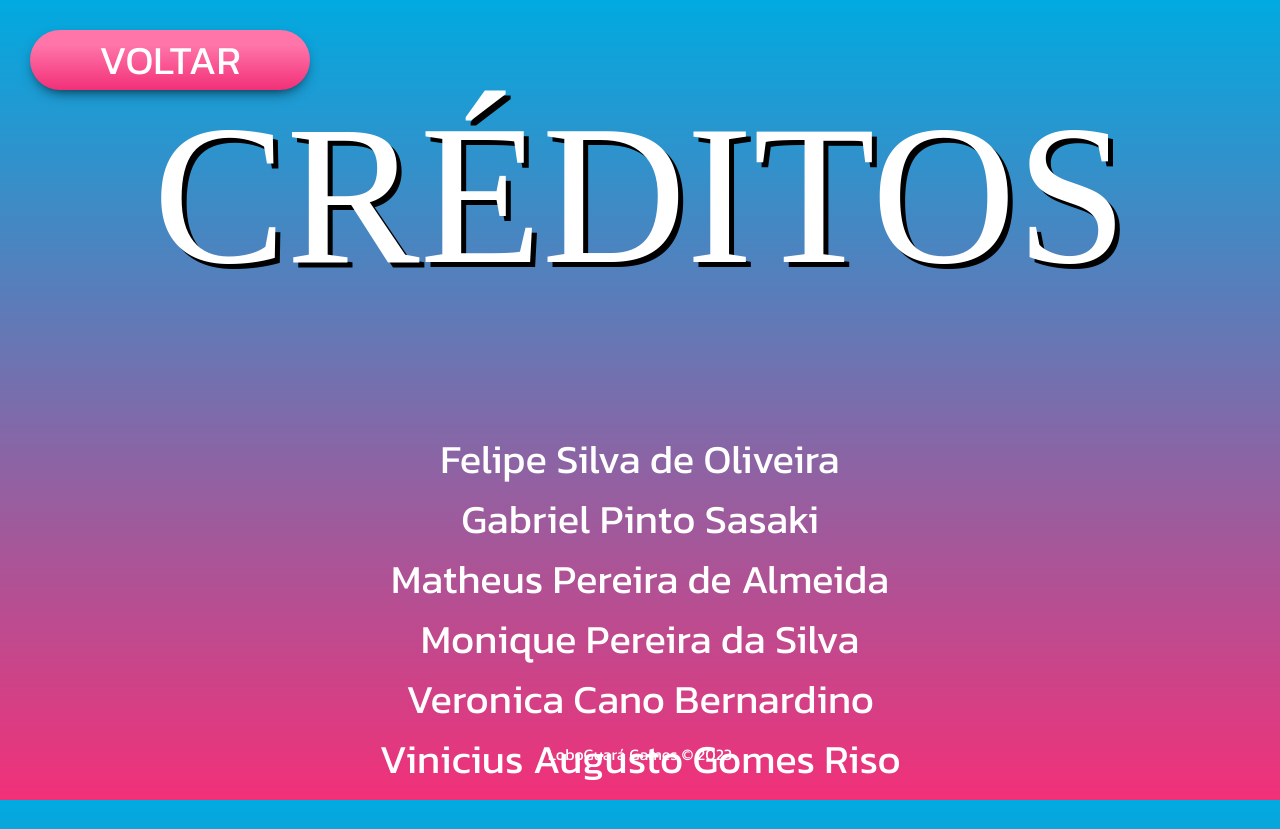
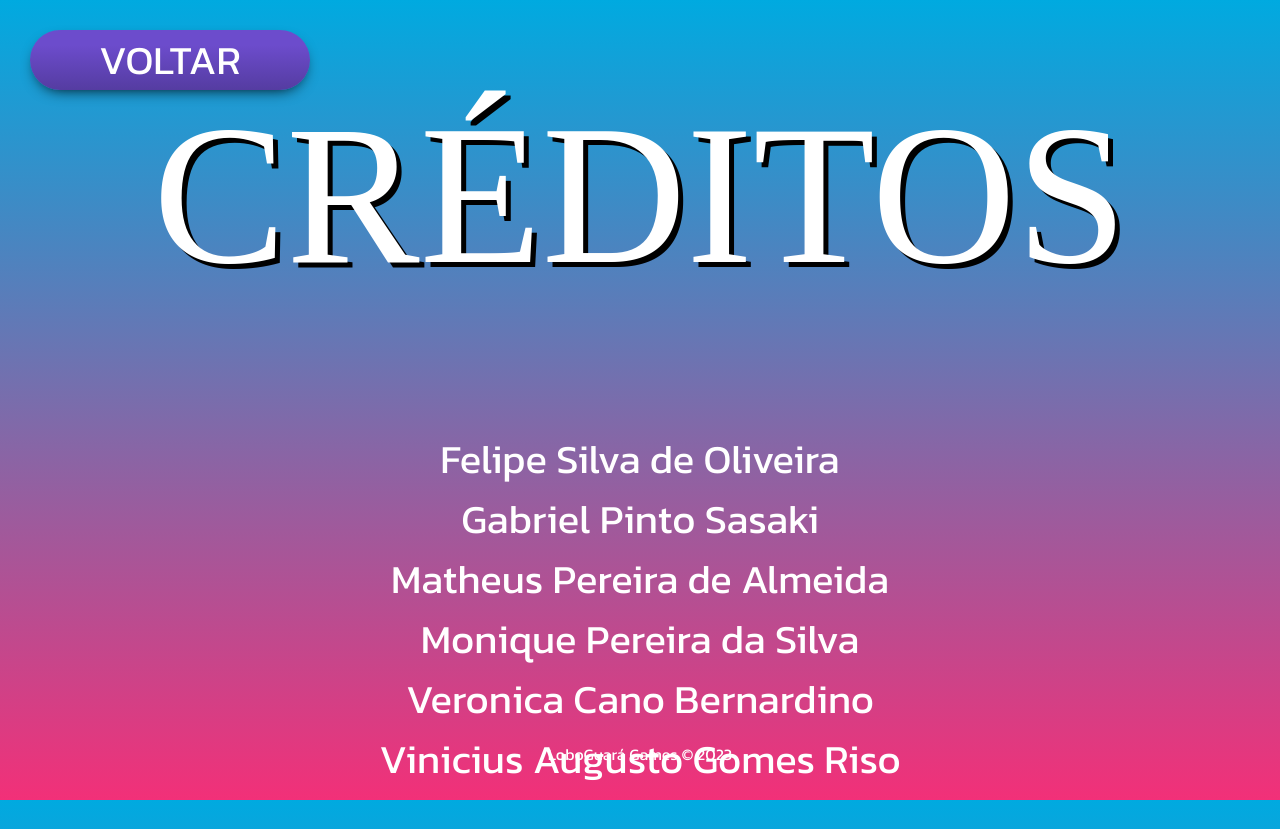
Before and after one commit to Feliper62/falacia-game-frontend, a Next.js app: page /pages/creditos in a window 1280 px wide. Built offline with nearby package versions, Linux system fonts and the light colour scheme; a web font is replaced by a local one.

Commit message:
:refactor: Alterado cor do botao de voltar

```diff
--- a/src/app/styles/Button.module.css
+++ b/src/app/styles/Button.module.css
@@ -74,13 +74,13 @@
     font-size: 40px;
     justify-content: center;
     align-items: center;
-	background:linear-gradient(to bottom, #ff75aa 25%, #f23077 100%);
-	background-color:#fa99be;
+	background:linear-gradient(to bottom, #6c4ccc 25%, #553CA1 100%);
+	/* background-color:#fa99be; */
     display: flex;
 }
 
 .voltarButton:hover {
-	background:linear-gradient(to bottom, #f23077 5%, #fa99be 100%);
+	background:linear-gradient(to bottom, #553CA1 5%, #6c4ccc 100%);
 	background-color:#f23077;
 }
 .voltarButton:active {
```
